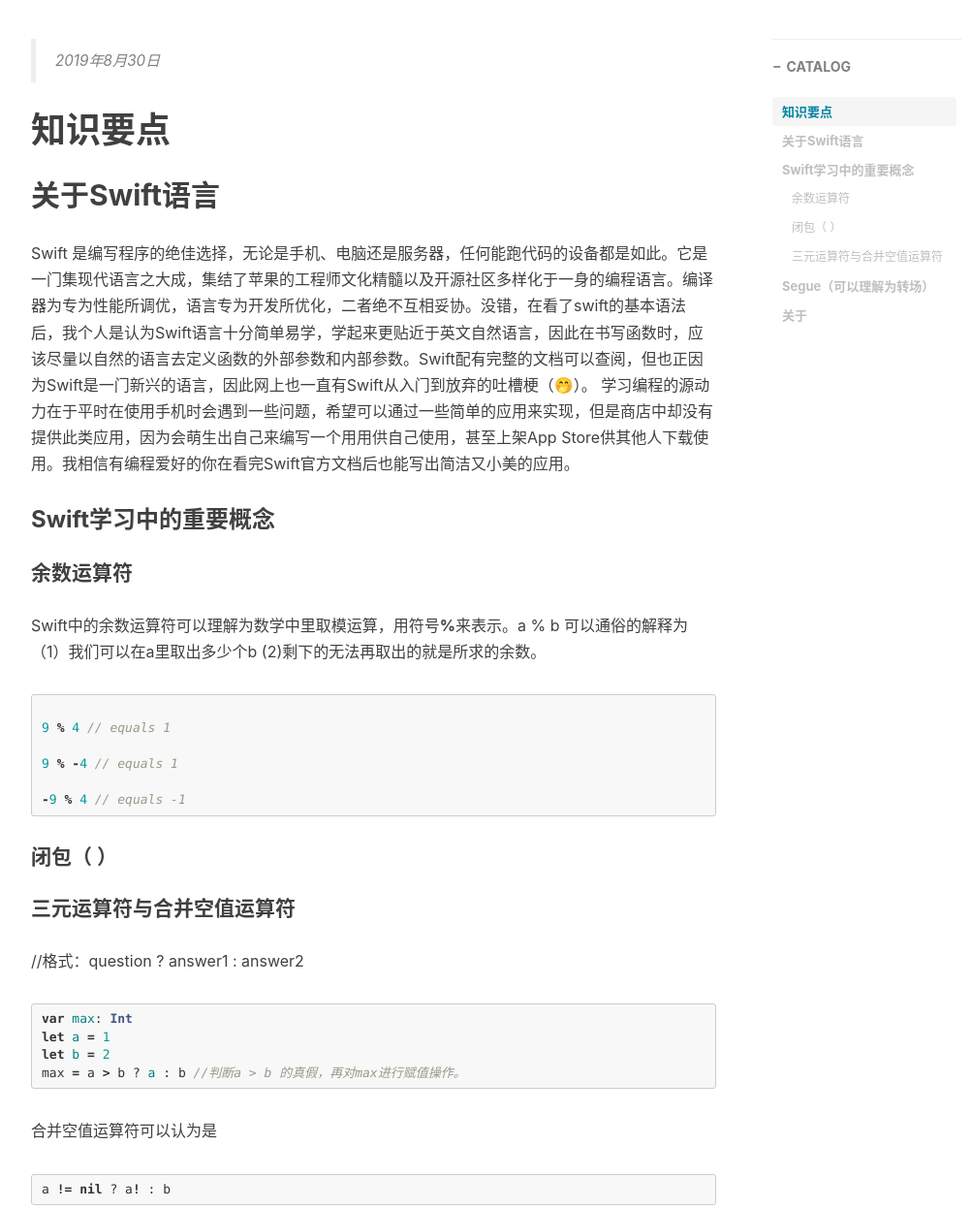
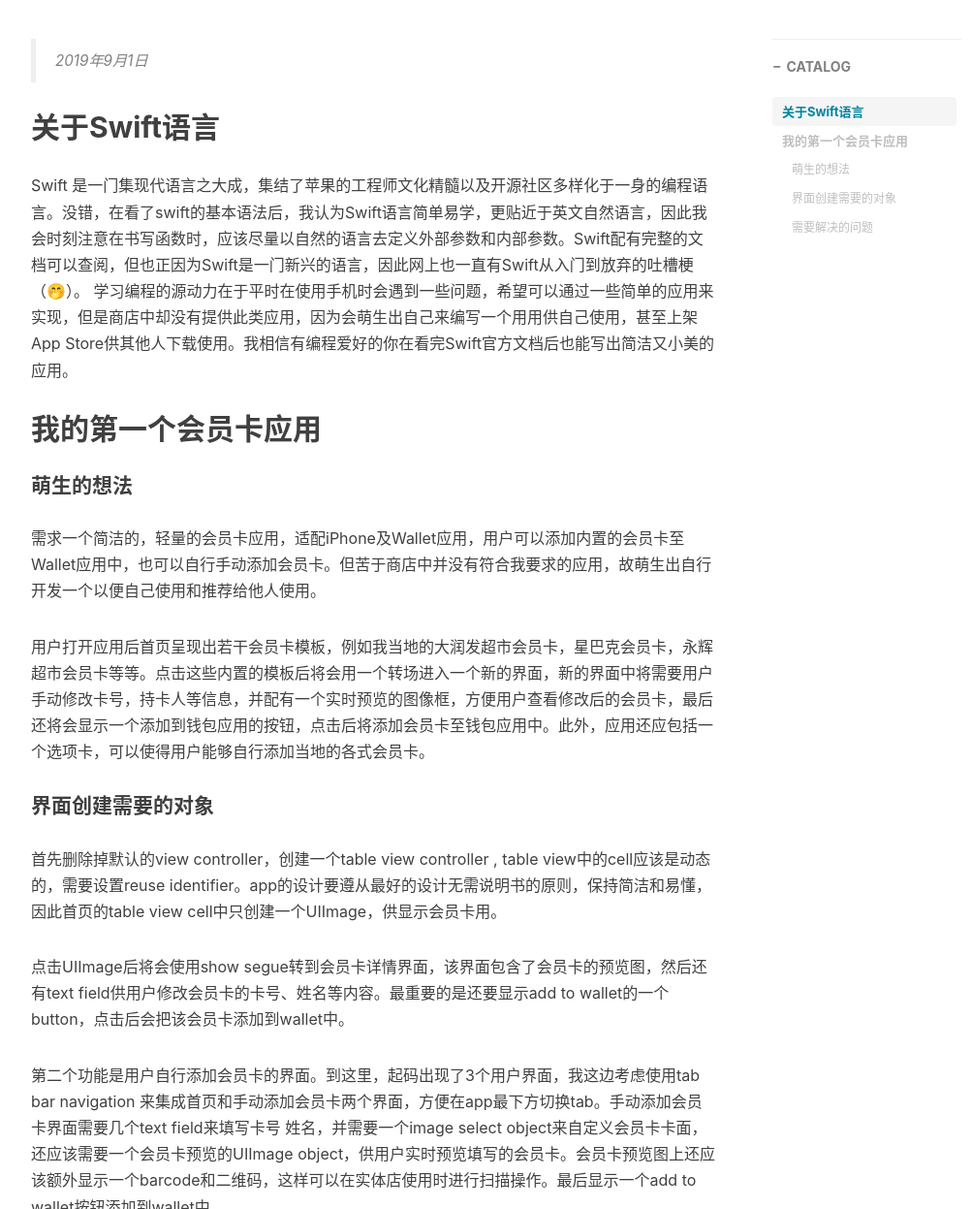
Before and after one commit to iamtaoli/iamtaoli.github.io, a Jekyll site: the page built from _posts/2019-09-01-Swift学习心得及重难点.md, in a window 1280 px wide and 1400 px high, scrolled down 370 px. Shown: the part 153-1400 px from the top of the window at 97% size, without its empty margins (233-1235 px from the left). Built offline with Jekyll 4.4.1, drawn with Linux system fonts in a browser that asks for light colours; nearby versions of some CDN libraries; comment, search, counter and statistics services are not loaded; some of the changed text lies outside the part shown.

Commit message:
Update 2019-09-01-Swift学习心得及重难点.md

````diff
--- a/_posts/2019-09-01-Swift学习心得及重难点.md
+++ b/_posts/2019-09-01-Swift学习心得及重难点.md
@@ -12,67 +12,41 @@ tags:
     - Xcode
 ---
 
->2019年8月30日
-
-# 知识要点
+>2019年9月1日
 
 ## 关于Swift语言
 
-  Swift 是编写程序的绝佳选择，无论是手机、电脑还是服务器，任何能跑代码的设备都是如此。它是一门集现代语言之大成，集结了苹果的工程师文化精髓以及开源社区多样化于一身的编程语言。编译器为专为性能所调优，语言专为开发所优化，二者绝不互相妥协。没错，在看了swift的基本语法后，我个人是认为Swift语言十分简单易学，学起来更贴近于英文自然语言，因此在书写函数时，应该尽量以自然的语言去定义函数的外部参数和内部参数。Swift配有完整的文档可以查阅，但也正因为Swift是一门新兴的语言，因此网上也一直有Swift从入门到放弃的吐槽梗（🤭）。
+  Swift 是一门集现代语言之大成，集结了苹果的工程师文化精髓以及开源社区多样化于一身的编程语言。没错，在看了swift的基本语法后，我认为Swift语言简单易学，更贴近于英文自然语言，因此我会时刻注意在书写函数时，应该尽量以自然的语言去定义外部参数和内部参数。Swift配有完整的文档可以查阅，但也正因为Swift是一门新兴的语言，因此网上也一直有Swift从入门到放弃的吐槽梗（🤭）。
   学习编程的源动力在于平时在使用手机时会遇到一些问题，希望可以通过一些简单的应用来实现，但是商店中却没有提供此类应用，因为会萌生出自己来编写一个用用供自己使用，甚至上架App Store供其他人下载使用。我相信有编程爱好的你在看完Swift官方文档后也能写出简洁又小美的应用。
 
-### Swift学习中的重要概念
+## 我的第一个会员卡应用
 
-#### 余数运算符
+####   萌生的想法
 
-  Swift中的余数运算符可以理解为数学中里取模运算，用符号**%**来表示。a % b 可以通俗的解释为（1）我们可以在a里取出多少个b (2)剩下的无法再取出的就是所求的余数。
+需求一个简洁的，轻量的会员卡应用，适配iPhone及Wallet应用，用户可以添加内置的会员卡至Wallet应用中，也可以自行手动添加会员卡。但苦于商店中并没有符合我要求的应用，故萌生出自行开发一个以便自己使用和推荐给他人使用。
 
-```swift
+  用户打开应用后首页呈现出若干会员卡模板，例如我当地的大润发超市会员卡，星巴克会员卡，永辉超市会员卡等等。点击这些内置的模板后将会用一个转场进入一个新的界面，新的界面中将需要用户手动修改卡号，持卡人等信息，并配有一个实时预览的图像框，方便用户查看修改后的会员卡，最后还将会显示一个添加到钱包应用的按钮，点击后将添加会员卡至钱包应用中。此外，应用还应包括一个选项卡，可以使得用户能够自行添加当地的各式会员卡。
 
-9 % 4 // equals 1
+####   界面创建需要的对象
 
-9 % -4 // equals 1
+  首先删除掉默认的view controller，创建一个table view controller , table view中的cell应该是动态的，需要设置reuse identifier。app的设计要遵从最好的设计无需说明书的原则，保持简洁和易懂，因此首页的table view cell中只创建一个UIImage，供显示会员卡用。
 
--9 % 4 // equals -1
-```
+ 点击UIImage后将会使用show segue转到会员卡详情界面，该界面包含了会员卡的预览图，然后还有text field供用户修改会员卡的卡号、姓名等内容。最重要的是还要显示add to wallet的一个button，点击后会把该会员卡添加到wallet中。
 
+ 第二个功能是用户自行添加会员卡的界面。到这里，起码出现了3个用户界面，我这边考虑使用tab bar navigation 来集成首页和手动添加会员卡两个界面，方便在app最下方切换tab。手动添加会员卡界面需要几个text field来填写卡号 姓名，并需要一个image select object来自定义会员卡卡面，还应该需要一个会员卡预览的UIImage object，供用户实时预览填写的会员卡。会员卡预览图上还应该额外显示一个barcode和二维码，这样可以在实体店使用时进行扫描操作。最后显示一个add to wallet按钮添加到wallet中。
 
+ 总体来说这是一个简单的应用。但是却可以实现我自己的需求，比如去超市不需要带上实体会员卡（虽然大润发支持直接报手机号来享受会员卡服务，但是wallet显得更有比格不是吗！）。
 
-#### 闭包（ ）
+#### 需要解决的问题
 
-#### 三元运算符与合并空值运算符
+1.自定义cell中UIImage的auto layout设置， 内置会员卡卡面获取和尺寸设置，保持app中美观一致。
 
-//格式：question ? answer1 : answer2
+2.自行添加会员卡功能的实现，主要是希望有一个扫码添加的功能。需要一定的ORC识别相关知识。
 
-```swift
-var max: Int
-let a = 1
-let b = 2
-max = a > b ? a : b //判断a > b 的真假，再对max进行赋值操作。
-```
+另外手动添加会员卡时需要实现读取用户相册的权限，回传用户相册所选择的会员卡卡面。
 
-  合并空值运算符可以认为是
+3.add to wallet 按钮的实现。主要包括如何跳转到wallet并将会员卡添加到wallet中。
 
-```swift
-a != nil ? a! : b
-```
+4.如何根据卡号和持卡人姓名等信息生成一个二维码和条形码。商超是否支持我的条形码和二维码。
 
-的简写。
-
-//格式
-
-```
-var a: Int?
-var b = 1
-var max = a ?? b
-```
-
-
-
-## Segue（可以理解为转场）
-
-  Show：新的View会被推到目前View的上方。并且会在导航栏显示返回按钮，我一般会优先选择此Segue。
-
-  Present Modally：新的View会动画方式从底部出现并布满整个iPhone屏幕，比如日历.app中点击Add会出现一个新建日历时间的View。
-
-## 关于
+5.实现基本功能后，是否可以使用更加自定义更加小美的UI和配色重现app，使得app可以在商店中获得用户的好评的大量使用。
````
